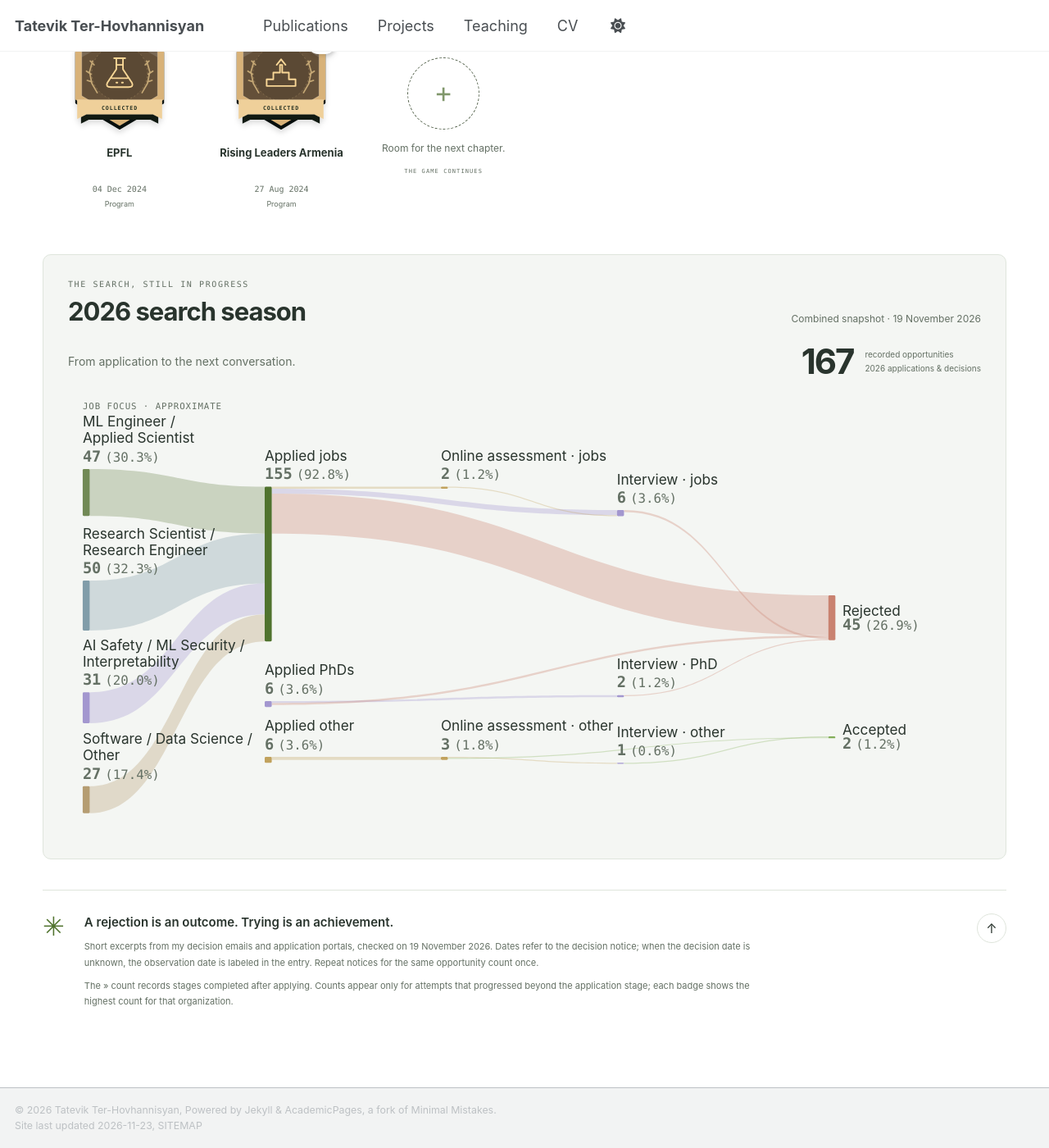
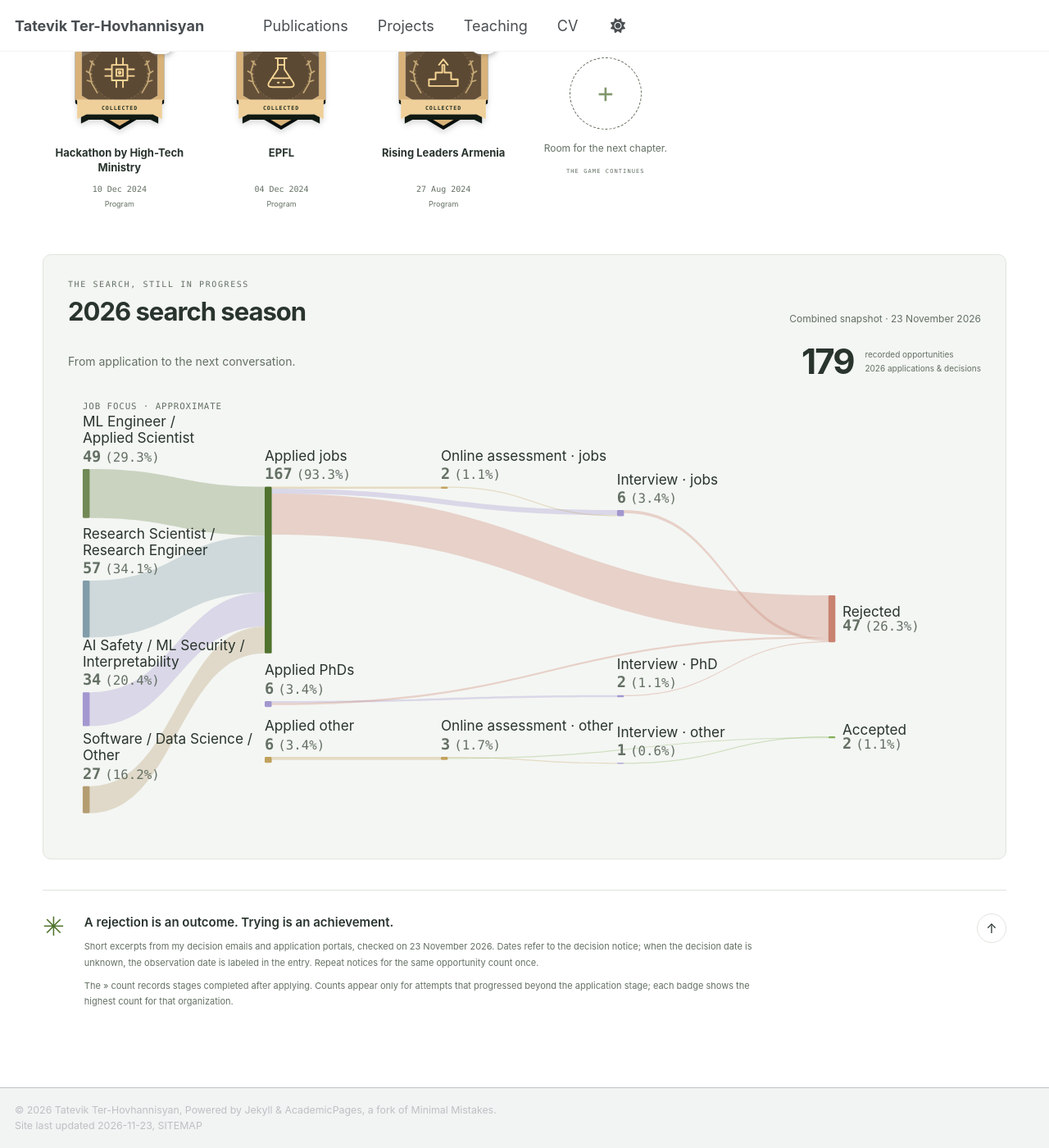
Before and after one commit to tatevik-t/tatevik-t.github.io, a Jekyll site: the page built from _pages/rejections.html, in a window 1280 px wide and 1400 px high, scrolled down 2557 px. Shown: the whole window at 82% size. Built offline with Jekyll 4.4.1, drawn with Linux system fonts in a browser that asks for light colours; a style sheet for code colours, icons or effects is not loaded; some of the changed text lies outside the part shown.

Commit message:
Refresh applied jobs and record CloudLinux and Foxelli rejections

```diff
--- a/_data/search_season_2026.json
+++ b/_data/search_season_2026.json
@@ -1,8 +1,8 @@
 {
   "year": 2026,
-  "updated_on": "2026-11-19",
-  "total": 167,
-  "tracker_total": 160,
+  "updated_on": "2026-11-23",
+  "total": 179,
+  "tracker_total": 172,
   "additional_achievement_ids": [
     "bostongene-2026",
     "deep-origin-2026",
@@ -33,19 +33,19 @@
     {
       "id": "rejected",
       "label": "Rejected",
-      "total": 45
+      "total": 47
     }
   ],
   "nodes": [
     {
       "id": "applied-jobs",
       "label": "Applied jobs",
-      "value": 155,
+      "value": 167,
       "x": 335,
       "y": 150,
       "color": "source",
       "label_position": "above",
-      "ends_here": 108
+      "ends_here": 119
     },
     {
       "id": "applied-phd",
@@ -105,7 +105,7 @@
       "y": 190,
       "color": "interview",
       "label_position": "above",
-      "ends_here": 4
+      "ends_here": 3
     },
     {
       "id": "interview-phd",
@@ -140,7 +140,7 @@
     {
       "id": "rejected",
       "label": "Rejected",
-      "value": 45,
+      "value": 47,
       "x": 1295,
       "y": 335,
       "color": "rejected",
@@ -154,13 +154,13 @@
         "ML Engineer /",
         "Applied Scientist"
       ],
-      "value": 47,
+      "value": 49,
       "x": 25,
       "y": 120,
       "color": "focus-ml",
       "label_position": "above",
       "ends_here": 0,
-      "percentage_total": 155,
+      "percentage_total": 167,
       "percentage_label": "job opportunities",
       "approximate": true
     },
@@ -171,13 +171,13 @@
         "Research Scientist /",
         "Research Engineer"
       ],
-      "value": 50,
+      "value": 57,
       "x": 25,
       "y": 310,
       "color": "focus-research",
       "label_position": "above",
       "ends_here": 0,
-      "percentage_total": 155,
+      "percentage_total": 167,
       "percentage_label": "job opportunities",
       "approximate": true
     },
@@ -188,13 +188,13 @@
         "AI Safety / ML Security /",
         "Interpretability"
       ],
-      "value": 31,
+      "value": 34,
       "x": 25,
       "y": 500,
       "color": "focus-safety",
       "label_position": "above",
       "ends_here": 0,
-      "percentage_total": 155,
+      "percentage_total": 167,
       "percentage_label": "job opportunities",
       "approximate": true
     },
@@ -211,7 +211,7 @@
       "color": "focus-other",
       "label_position": "above",
       "ends_here": 0,
-      "percentage_total": 155,
+      "percentage_total": 167,
       "percentage_label": "job opportunities",
       "approximate": true
     }
@@ -234,7 +234,7 @@
     {
       "source": 0,
       "target": 10,
-      "value": 40,
+      "value": 41,
       "color": "rejected",
       "label": "Applied jobs → rejected; no recorded interview path"
     },
@@ -269,7 +269,7 @@
     {
       "source": 6,
       "target": 10,
-      "value": 2,
+      "value": 3,
       "color": "rejected",
       "label": "Job interview → rejected"
     },
@@ -304,28 +304,28 @@
     {
       "source": 11,
       "target": 0,
-      "value": 47,
+      "value": 49,
       "color": "focus-ml",
       "label": "Approximate job focus: ML Engineer / Applied Scientist → Applied jobs",
-      "percentage_total": 155,
+      "percentage_total": 167,
       "percentage_label": "job opportunities"
     },
     {
       "source": 12,
       "target": 0,
-      "value": 50,
+      "value": 57,
       "color": "focus-research",
       "label": "Approximate job focus: Research Scientist / Research Engineer → Applied jobs",
-      "percentage_total": 155,
+      "percentage_total": 167,
       "percentage_label": "job opportunities"
     },
     {
       "source": 13,
       "target": 0,
-      "value": 31,
+      "value": 34,
       "color": "focus-safety",
       "label": "Approximate job focus: AI Safety / ML Security / Interpretability → Applied jobs",
-      "percentage_total": 155,
+      "percentage_total": 167,
       "percentage_label": "job opportunities"
     },
     {
@@ -334,45 +334,45 @@
       "value": 27,
       "color": "focus-other",
       "label": "Approximate job focus: Software / Data Science / Other → Applied jobs",
-      "percentage_total": 155,
+      "percentage_total": 167,
       "percentage_label": "job opportunities"
     }
   ],
   "category_totals": {
-    "jobs": 155,
+    "jobs": 167,
     "phd": 6,
     "other": 6
   },
-  "applied_total": 167,
+  "applied_total": 179,
   "applied_by_category": {
-    "jobs": 155,
+    "jobs": 167,
     "phd": 6,
     "other": 6
   },
-  "percentage_basis": "All 167 included identifiable opportunities. Withdrawn records and two unidentified user-reported applications are excluded.",
-  "included_tracker_total": 160,
+  "percentage_basis": "All 179 included identifiable opportunities. Withdrawn records and two unidentified user-reported applications are excluded.",
+  "included_tracker_total": 172,
   "excluded_withdrawn": 40,
   "flow_scale": 1.7,
   "job_focus": {
-    "total": 155,
+    "total": 167,
     "approximate": true,
-    "percentage_basis": "155 job opportunities; all other diagram percentages use 167 total opportunities.",
+    "percentage_basis": "167 job opportunities; all other diagram percentages use 179 total opportunities.",
     "method": "Approximate mutually exclusive role-focus classification using current tracker labels, established role-level audit, and the recorded duties of newly submitted roles. Explicit safety/security/interpretability context first, research roles next, ML/applied AI next, then software/data science/operations/other. General evaluation work alone does not establish AI safety.",
     "groups": [
       {
         "id": "ml",
         "label": "ML Engineer / Applied Scientist",
-        "total": 47
+        "total": 49
       },
       {
         "id": "research",
         "label": "Research Scientist / Research Engineer",
-        "total": 50
+        "total": 57
       },
       {
         "id": "safety",
         "label": "AI Safety / ML Security / Interpretability",
-        "total": 31
+        "total": 34
       },
       {
         "id": "other",
@@ -536,27 +536,81 @@
       "focus_counts": {
         "research": 5
       }
+    },
+    {
+      "application_date": "2026-11-19",
+      "source_sheet": "Sheet1",
+      "source_rows": [
+        354,
+        355,
+        356,
+        357,
+        358
+      ],
+      "added_jobs": 5,
+      "focus_counts": {
+        "research": 5
+      }
+    },
+    {
+      "application_date": "2026-11-20",
+      "source_sheet": "Sheet1",
+      "source_rows": [
+        359,
+        360,
+        361,
+        362,
+        363
+      ],
+      "added_jobs": 5,
+      "focus_counts": {
+        "safety": 1,
+        "research": 2,
+        "ml": 2
+      }
+    },
+    {
+      "application_date": "2026-11-21",
+      "source_sheet": "Sheet1",
+      "source_rows": [
+        313
+      ],
+      "added_jobs": 1,
+      "focus_counts": {
+        "safety": 1
+      }
+    },
+    {
+      "application_date": "2026-11-23",
+      "source_sheet": "Sheet1",
+      "source_rows": [
+        365
+      ],
+      "added_jobs": 1,
+      "focus_counts": {
+        "safety": 1
+      }
     }
   ],
   "reconciliation": {
-    "as_of": "2026-11-18",
+    "as_of": "2026-11-23",
     "source_sheet": "Sheet1",
-    "source_range": "A1:R400",
-    "included_tracker_records": 160,
-    "dated_tracker_records": 159,
+    "source_range": "A1:R450",
+    "included_tracker_records": 172,
+    "dated_tracker_records": 171,
     "undated_tracker_records": 1,
-    "dated_tracker_jobs": 149,
+    "dated_tracker_jobs": 161,
     "undated_tracker_jobs": 1,
     "supplementary_job_decisions_without_current_matching_submission": 5,
     "supplementary_phd_decisions": 2,
-    "identified_jobs": 155,
-    "included_job_total": 155,
-    "included_overall_total": 167,
+    "identified_jobs": 167,
+    "included_job_total": 167,
+    "included_overall_total": 179,
     "tracker_status_counts": {
       "no response": 12,
-      "rejected": 37,
-      "applied": 103,
-      "interview": 5,
+      "rejected": 40,
+      "applied": 113,
+      "interview": 4,
       "offer": 2,
       "OA": 1
     },
@@ -564,7 +618,7 @@
     "user_reported_jobs_still_unidentified": 2,
     "included_unidentified_jobs": 0,
     "excluded_unidentified_jobs": 2,
-    "today_dated_jobs": 5,
+    "today_dated_jobs": 1,
     "join_rule": "Count each distinct role/application attempt once across tracker, decision evidence and prior user reports. Shared generic career URLs alone do not establish a duplicate. Unknown application dates are not submissions on the decision date.",
     "included_tracker_rows": {
       "jobs": [
@@ -695,6 +749,7 @@
         303,
         311,
         312,
+        313,
         314,
         315,
         316,
@@ -717,7 +772,18 @@
         350,
         351,
         352,
-        353
+        353,
+        354,
+        355,
+        356,
+        357,
+        358,
+        359,
+        360,
+        361,
+        362,
+        363,
+        365
       ],
       "phd": [
         12,
@@ -754,6 +820,24 @@
       "status": "rejected",
       "added_applications": 0,
       "rejection_id": "google-deepmind-gemini-2026-11-19"
+    },
+    {
+      "source_sheet": "Sheet1",
+      "source_row": 239,
+      "date": "2026-11-22",
+      "previous_status": "applied",
+      "status": "rejected",
+      "added_applications": 0,
+      "rejection_id": "cloudlinux-email-security-2026-11-22"
+    },
+    {
+      "source_sheet": "Sheet1",
+      "source_row": 101,
+      "date": "2026-11-23",
+      "previous_status": "interview",
+      "status": "rejected",
+      "added_applications": 0,
+      "rejection_id": "foxelli-2026-11-23"
     }
   ]
 }
```
Also changed, not shown: _data/rejections.yml (+16 -1 lines), docs/search-season.md (+4 -0 lines).
